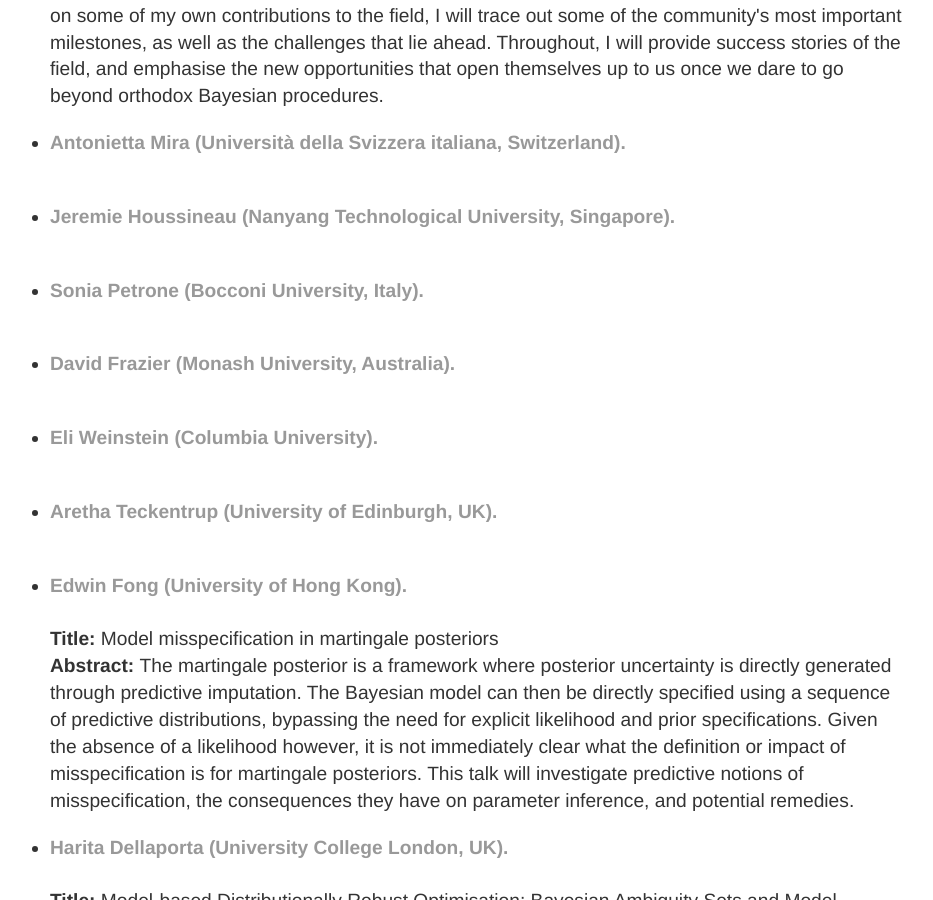
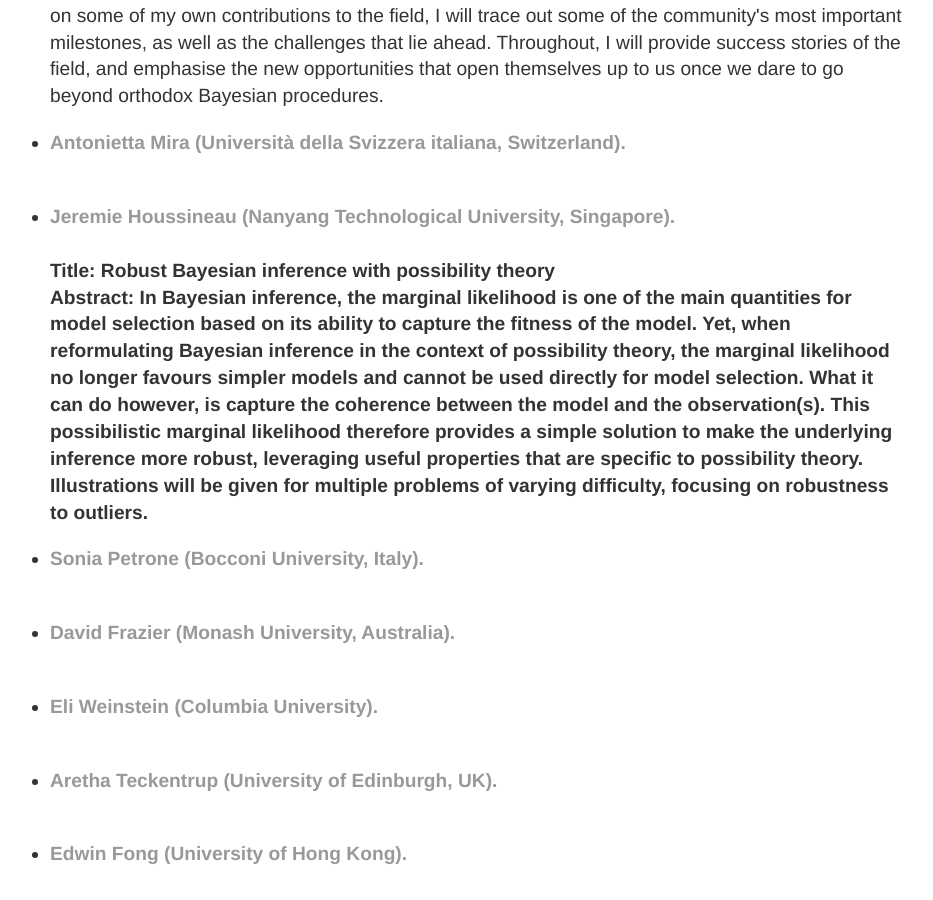
Before and after one commit to postbayes/BayesMisspecificationSatellite, a Jekyll site: the page index.html, which Jekyll copies as it is, in a window 1280 px wide and 900 px high, scrolled down 2502 px. Shown: the whole window, without its empty margins (182-1115 px from the left). Built offline with Jekyll 4.4.1, drawn with Linux system fonts in a browser that asks for light colours; some of the changed text lies outside the part shown.

Commit message:
Update index.html

```diff
--- a/index.html
+++ b/index.html
@@ -80,7 +80,7 @@
 <li>09.00-10.30 Tutorial: Jeremias Knoblauch - post-Bayesian Inference</li>
 <li>10.30-11.00 <b>Coffee</b></li>
 <li>11.00-11.45 Invited Talk: Antonietta Mira </li>
-<li>11.45-12.30 Invited Talk: Jeremie Houssineau </li>
+<li>11.45-12.30 Invited Talk: Jeremie Houssineau - Robust Bayesian inference with possibility theory </li>
 <li>12.30-14.00 <b>Lunch</b></li>
 <li>14.00-15.30 Poster Spotlight Talks </li>
 <li>15.30-16.00 <b>Coffee</b></li>
@@ -138,11 +138,11 @@
 		<li> <strong><a href="https://jeremiehoussineau.com/"> Jeremie Houssineau (Nanyang Technological University, Singapore).</a></strong> <br/><br/>
 
 
-			<!---
-			<strong> Title: </strong>  <br/>
 
-			<strong> Abstract: </strong>  <br/>
-      --->
+			<strong> Title: Robust Bayesian inference with possibility theory </strong>  <br/>
+
+			<strong> Abstract: In Bayesian inference, the marginal likelihood is one of the main quantities for model selection based on its ability to capture the fitness of the model. Yet, when reformulating Bayesian inference in the context of possibility theory, the marginal likelihood no longer favours simpler models and cannot be used directly for model selection. What it can do however, is capture the coherence between the model and the observation(s). This possibilistic marginal likelihood therefore provides a simple solution to make the underlying inference more robust, leveraging useful properties that are specific to possibility theory. Illustrations will be given for multiple problems of varying difficulty, focusing on robustness to outliers.</strong>  <br/>
+
 
 
 
```
